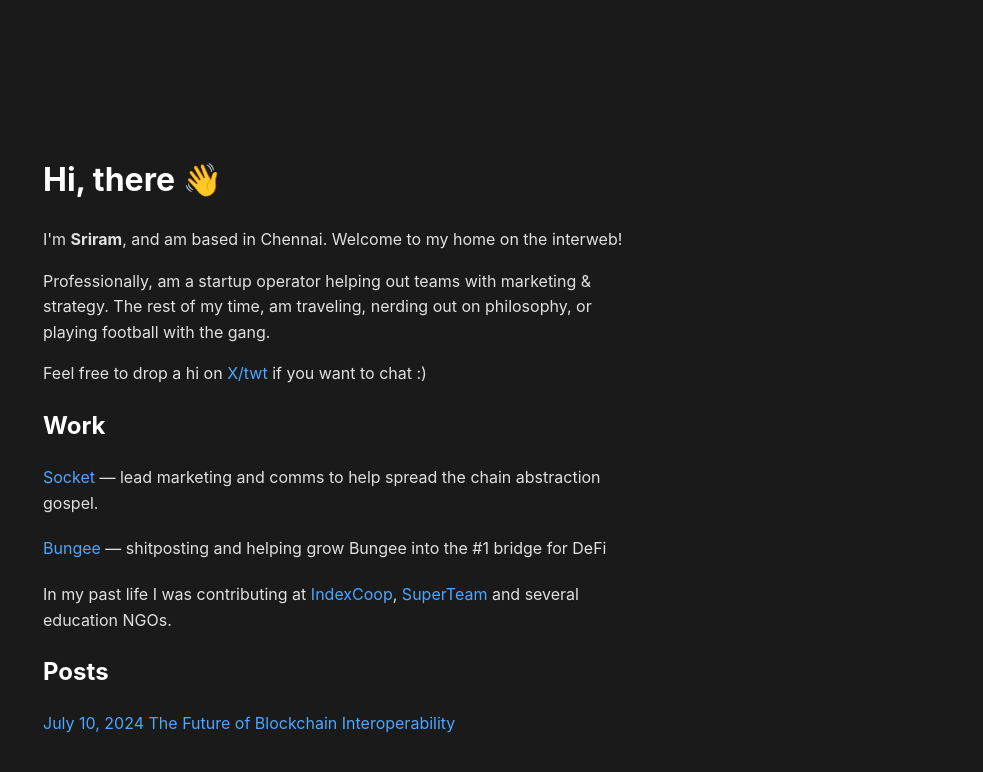
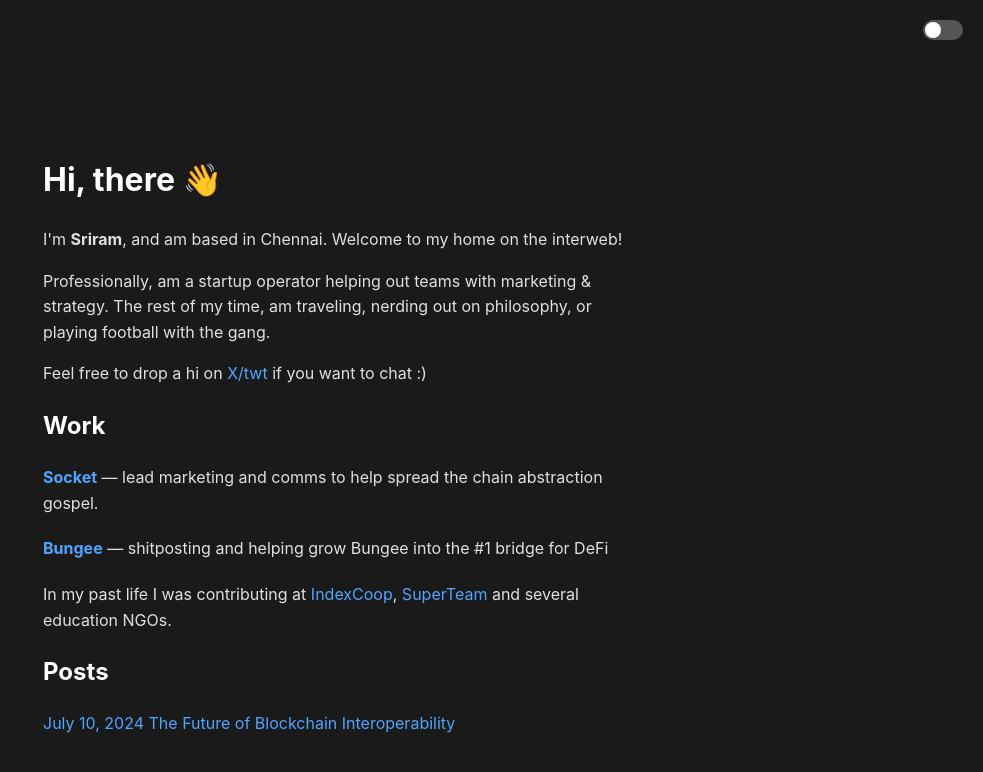
Before and after one commit to sriram-vasudevan/testweb, a plain HTML site: page index.html in a window 1280 px wide. Shown: the whole page, without its empty margins (297-1280 px from the left). Drawn offline with Linux system fonts and the light colour scheme.

Commit message:
Update index.html

```diff
--- a/index.html
+++ b/index.html
@@ -4,25 +4,31 @@
     <meta charset="UTF-8">
     <meta name="viewport" content="width=device-width, initial-scale=1.0">
     <title>Sriram Vasudevan</title>
+    <link rel="icon" type="image/x-icon" href="images/favicon.ico">
     <link rel="stylesheet" href="styles.css">
 </head>
 <body>
     <div class="content">
+        <div class="theme-toggle" id="theme-toggle"></div>
+
         <h1>Hi, there 👋</h1>
 
         <p>I'm <b>Sriram</b>, and am based in Chennai. Welcome to my home on the interweb!</p>
 
         <p>Professionally, am a startup operator helping out teams with marketing & strategy. The rest of my time, am traveling, nerding out on philosophy, or playing football with the gang.</p>
 
-        <p>Feel free to drop a hi on <a href="https://x.com/sriramvas">X/twt</a> if you want to chat :)</p>
+        <p>Feel free to drop a hi on <a href="https://x.com/sriramvas">X/twt</a> if you want to chat :)  </p>
 
         <h2>Work</h2>
+
         <div class="work-item">
-            <a href="https://x.com/SocketProtocol">Socket</a> — lead marketing and comms to help spread the chain abstraction gospel.
+            <span class="work"><a href="https://x.com/SocketProtocol">Socket</a></span> — lead marketing and comms to help spread the chain abstraction gospel.
         </div>
+
         <div class="work-item">
-            <a href="https://x.com/BungeeExchange">Bungee</a> — shitposting and helping grow Bungee into the #1 bridge for DeFi
+            <span class="work"><a href="https://x.com/BungeeExchange">Bungee</a></span> — shitposting and helping grow Bungee into the #1 bridge for DeFi
         </div>
+
         <p>In my past life I was contributing at <a href="https://indexcoop.com/">IndexCoop</a>, <a href="https://superteam.fun/">SuperTeam</a> and several education NGOs.</p>
 
         <h2>Posts</h2>
@@ -32,6 +38,23 @@
     </div>
 
     <script>
+        const themeToggle = document.getElementById('theme-toggle');
+        const body = document.body;
+
+        function setTheme(isDark) {
+            body.classList.toggle('light', !isDark);
+            themeToggle.classList.toggle('light', !isDark);
+        }
+
+        const savedTheme = localStorage.getItem('theme');
+        setTheme(savedTheme !== 'light');
+
+        themeToggle.addEventListener('click', () => {
+            const isDark = !body.classList.contains('light');
+            setTheme(!isDark);
+            localStorage.setItem('theme', isDark ? 'light' : 'dark');
+        });
+
         // Function to format date as "Month DD, YYYY"
         function formatDate(dateString) {
             const [day, month, year] = dateString.split('-');
@@ -49,6 +72,9 @@
                 const posts = await response.json();
 
                 const postsContainer = document.getElementById('posts');
+                if (posts.length === 0) {
+                    postsContainer.innerHTML = '<h3>[WIP]</h3>';
+                } else {
                     posts.forEach(post => {
                         const formattedDate = formatDate(post.date);
                         const link = document.createElement('a');
@@ -57,9 +83,10 @@
                         link.textContent = `${formattedDate} ${post.title}`;
                         postsContainer.appendChild(link);
                     });
+                }
             } catch (error) {
                 console.error('Error loading blog posts:', error);
-                document.getElementById('posts').textContent = 'Error loading blog posts. Please try again later.';
+                document.getElementById('posts').innerHTML = '<h3>[WIP]</h3>';
             }
         }
 
```
Lines whose indentation alone changed are shown as unchanged.
